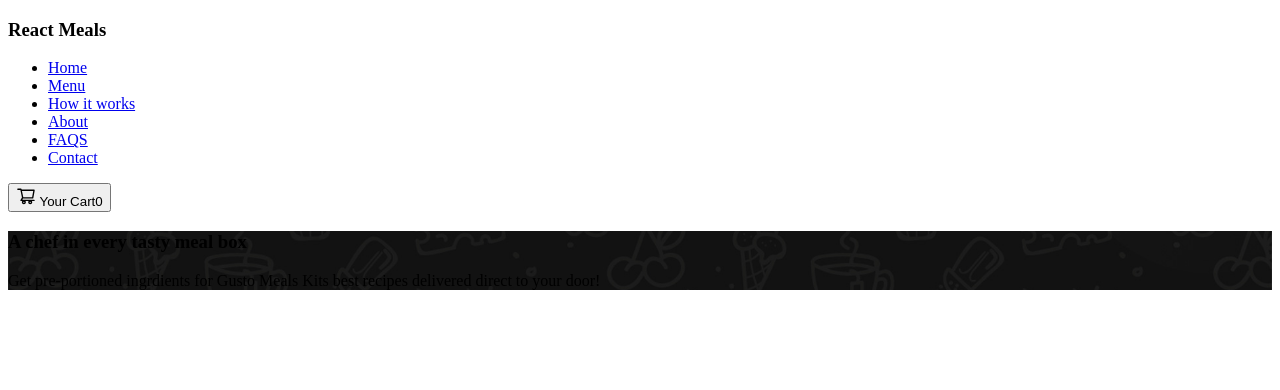
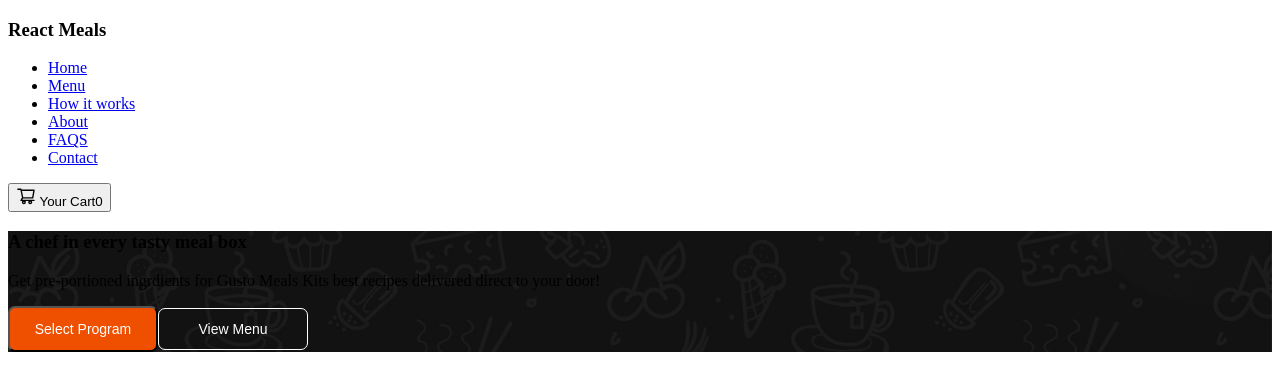
Before and after one commit to KobiManuel/React_Meals, a React (Create React App) app: page / in a window 1280 px wide. Shown: the top 390 px of the page. Built offline with nearby package versions, Linux system fonts and the light colour scheme.

Commit message:
feat(User-interface): finished styling lefthandside of the hero section

```diff
--- a/src/Pages/LandingPage/TopSection/Main.jsx
+++ b/src/Pages/LandingPage/TopSection/Main.jsx
@@ -1,27 +1,41 @@
-import React from 'react'
-import Wrapper from '../../../UI/Wrapper/Wrapper'
-import hero_bg from './images/Hero2.jpg'
+import React from "react";
+import Button from "../../../UI/Button/Button";
+import Wrapper from "../../../UI/Wrapper/Wrapper";
+import hero_bg from "./images/Hero2.jpg";
+import styles from '../../../UI/Button/TransparentBtn.module.css';
 
 const TopSection = () => {
   return (
-    <Wrapper style={{
-      backgroundImage: "url(" + hero_bg + ")",
-      backgroundSize: "cover",
+    <Wrapper
+      style={{
+        backgroundImage: "url(" + hero_bg + ")",
+        backgroundSize: "cover",
         backgroundRepeat: "no-repeat",
         backgroundPosition: "center center",
         width: "100%",
         maxWidth: "100%",
         height: "fit-content",
-    }}>
-      <div className='max-w-[1100px] mx-auto'>
-      <header className=' max-w-[1100px] body-font font-poppins w-[500px] px-4 '>
-        <h3 className='capitalize text-white text-6xl font-semibold leading-[1.4]'>A chef in every tasty meal box</h3>
-        <p className='text-[#868e96] text-[16px] leading-[1.8]'>Get pre-portioned ingrdients for Gusto Meals Kits best recipes delivered direct to your door!</p>
+      }}
+    >
+      <div className="max-w-[1100px] mx-auto">
+        <div className=" w-fit flex flex-col gap-9">
+          <header className=" max-w-[1100px] body-font font-poppins w-[500px] px-4 flex flex-col gap-6">
+            <h3 className="capitalize text-white text-6xl font-semibold leading-[1.3]">
+              A chef in every tasty meal box
+            </h3>
+            <p className="text-[#868e96] text-[16px] leading-[1.8]">
+              Get pre-portioned ingrdients for Gusto Meals Kits best recipes
+              delivered direct to your door!
+            </p>
+          </header>
+          <div className="w-fit pl-4 flex flex-row gap-8">
+            <Button>Select program </Button>
+            <Button className={styles.button}>View Menu </Button>
+          </div>
+        </div>
+      </div>
+    </Wrapper>
+  );
+};
 
-      </header>
-       </div>
-    </Wrapper>
-  )
-}
-
-export default TopSection
+export default TopSection;
--- a/src/UI/Button/Button.jsx
+++ b/src/UI/Button/Button.jsx
@@ -1,9 +1,11 @@
 import React from 'react'
+import styles from './Button.module.css'
 
-const Button = (props) => {
+const Button = ({ children, type, className, onClick }) => {
   return (
-    <button className=' '>
-
+    <button className={`${styles.button} ${className} font-medium body-font font-poppins`}>
+      {children}
+      <span></span><span></span><span></span><span></span>
     </button>
   )
 }
--- /dev/null
+++ b/src/UI/Button/Button.module.css
@@ -0,0 +1,43 @@
+.button {
+    color: white;
+    font-size: 14px;
+    border-radius: 0.5em;
+     width: 150px;
+    text-transform: capitalize;
+    overflow: hidden;
+    z-index: 1;
+    transition: 0.5s;
+    padding: 13px 18px;
+    position: relative;
+    background-color: var(--primary);
+}
+.button span {
+    position: absolute;
+    width: 25%;
+    height: 100%;
+    background-color: white;
+    transform: translateY(150%);
+    border-radius: 50%;
+    left: calc((var(--n) - 1) * 25%);
+    transition: 0.5s;
+    transition-delay: calc((var(--n) - 1) * 0.1s);
+    z-index: -1;
+}
+.button:hover {
+    color: var(--primary);
+}
+.button:hover span {
+    transform: translateY(0) scale(2);
+}
+.button span:nth-child(1) {
+    --n: 1;
+}
+.button span:nth-child(2) {
+    --n: 2;
+}
+.button span:nth-child(3) {
+    --n: 3;
+}
+.button span:nth-child(4) {
+    --n: 4;
+}
--- /dev/null
+++ b/src/UI/Button/TransparentBtn.module.css
@@ -0,0 +1,46 @@
+.button {
+    color: white;
+    border: 1px white solid !important;
+    font-size: 14px;
+    border-radius: 0.5em;
+    width: fit-content;
+    text-transform: capitalize;
+    overflow: hidden;
+    z-index: 1;
+    transition: 0.5s;
+    padding: 12px 18px;
+    width: 150px;
+    position: relative;
+    background-color: transparent !important;
+}
+.button span {
+    position: absolute;
+    width: 25%;
+    height: 100%;
+    background-color: var(--primary);
+    transform: translateY(150%);
+    border-radius: 50%;
+    left: calc((var(--n) - 1) * 25%);
+    transition: 0.5s;
+    transition-delay: calc((var(--n) - 1) * 0.1s);
+    z-index: -1;
+}
+.button:hover {
+    color:white;
+    border-color: transparent !important;
+}
+.button:hover span {
+    transform: translateY(0) scale(2);
+}
+.button span:nth-child(1) {
+    --n: 1;
+}
+.button span:nth-child(2) {
+    --n: 2;
+}
+.button span:nth-child(3) {
+    --n: 3;
+}
+.button span:nth-child(4) {
+    --n: 4;
+}
```
Also changed, not shown: src/UI/Button/Button.modules.css (deleted).
